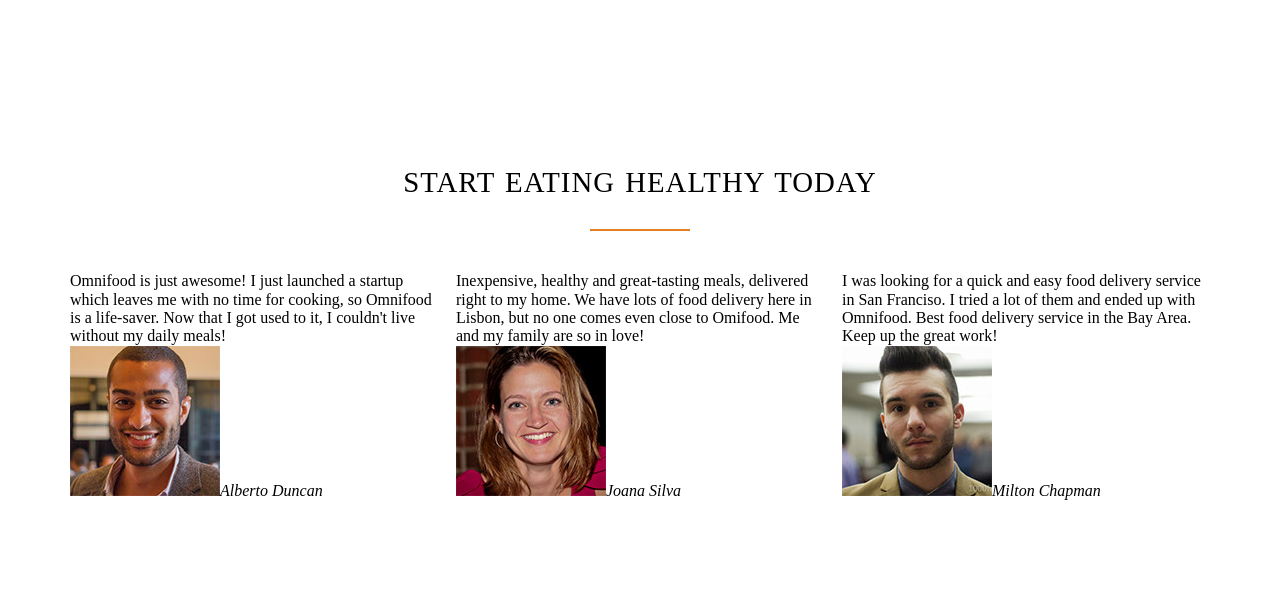
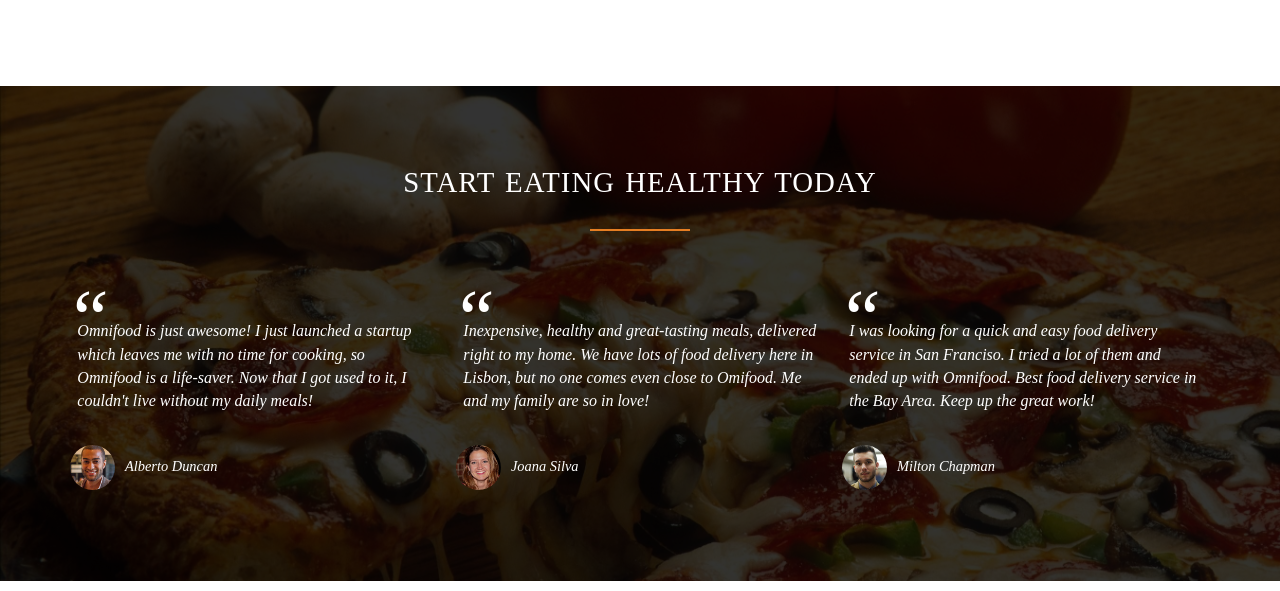
Before and after one commit to alanderos/omnifood, a plain HTML site: page index.html in a window 1280 px wide. Shown: the part 3049-3640 px from the top of the page. Drawn offline with Linux system fonts and the light colour scheme; files whose address does not match are found by name.

Commit message:
Building the customer testimonials section - Part 2

```diff
--- a/index.html
+++ b/index.html
@@ -7,7 +7,7 @@
         <link rel="stylesheet" type="text/css" href="vendors/css/grid.css">
         <link rel="stylesheet" type="text/css" href="vendors/css/ionicons.min.css">
         <link rel="stylesheet" type="text/css" href="vendors/css/normalize.css">
-        <link href="https://fonts.googleapis.com/css?family=Lato" rel="stylesheet">
+        <link href="https://fonts.googleapis.com/css?family=Lato:100,300,400,300italic" rel="stylesheet">
         <title>Omnifood</title>
     </head>
 
--- a/resources/css/style.css
+++ b/resources/css/style.css
@@ -348,3 +348,45 @@
 .city-feature{
     margin-bottom: 5px;
 }
+
+/*---------------------------------------*/
+/* TESTIMONIALS */
+/*---------------------------------------*/
+
+.section-testimonials{
+    background-image: linear-gradient(rgba(0,0,0,0.8),rgba(0,0,0,0.8)), url(img/back-customers.jpg);
+    background-size: cover;
+    color: white;
+    background-attachment: fixed;
+}
+
+blockquote{
+    padding: 2%;
+    font-style: italic;
+    line-height: 145%;
+    position: relative;
+    margin-top: 40px;
+
+}
+
+blockquote:before{
+    content: "\201C";
+    font-size: 500%;
+    display: block;
+    position: absolute;
+    top: -5px;
+    left: -5px;
+}
+
+cite{
+    font-size: 90%;
+    margin-top: 25px;
+    display: block;
+}
+
+cite img{
+    height: 45px;
+    border-radius: 50%;
+    margin-right: 10px;
+    vertical-align: middle;
+}
```
Also changed, not shown: resources/css/img/back-customers.jpg (added).
